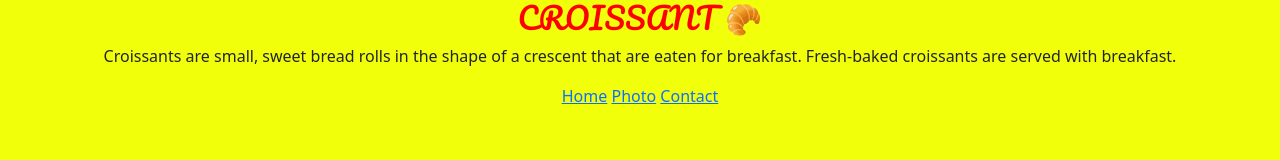
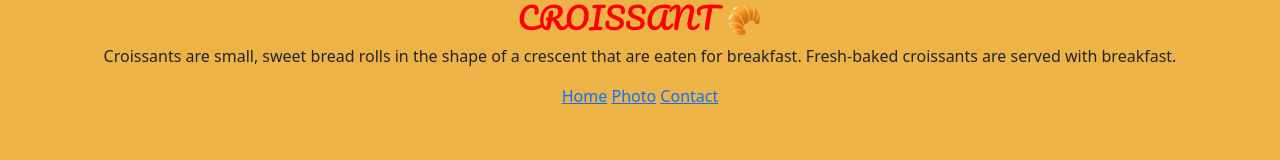
Before and after one commit to Taymih/CROISSANT, a plain HTML site: page index.html in a window 1280 px wide. Drawn offline with nearby package versions, Linux system fonts and the light colour scheme.

Commit message:
Updated background color

```diff
--- a/src/style.css
+++ b/src/style.css
@@ -1,5 +1,5 @@
 body{
-    background-color: rgba(242, 255, 0, 0.956);;
+    background-color: rgb(237,179,71);
 
 }
     h1{
```
